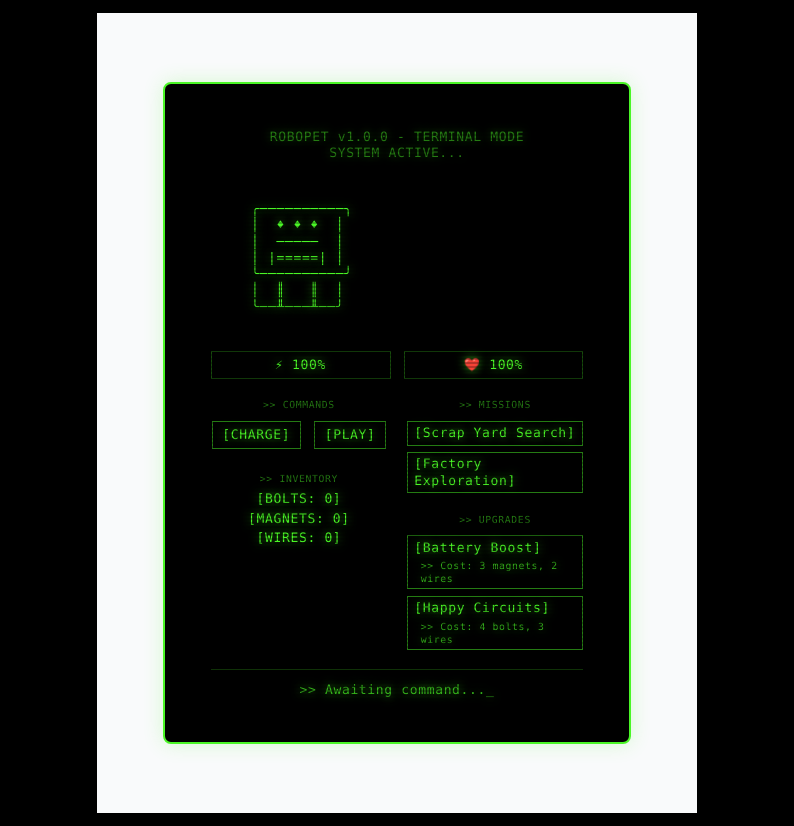
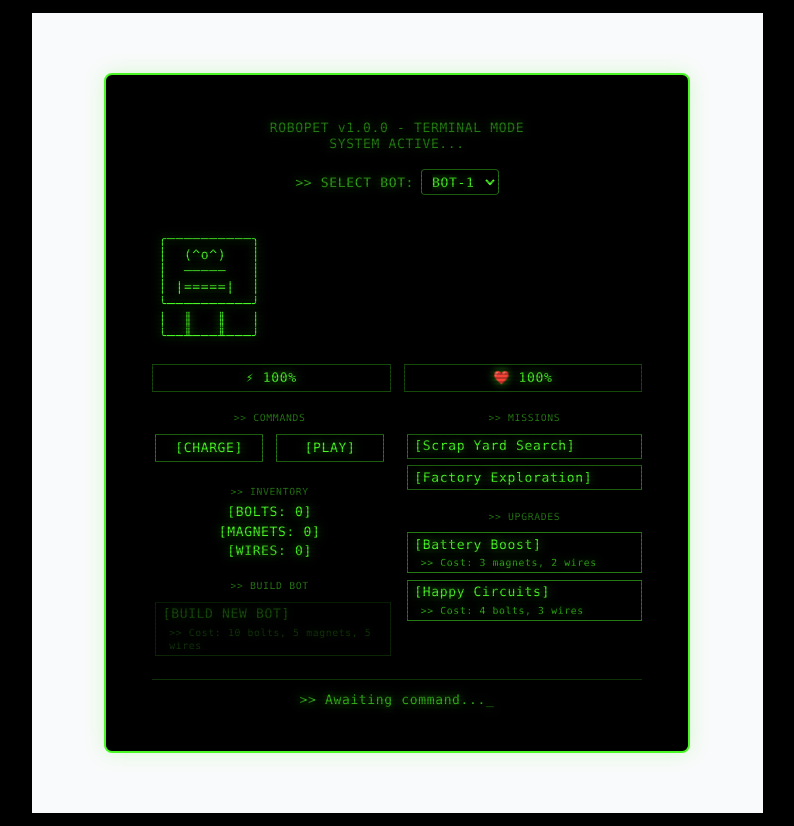
Before and after one commit to marquessam/robot-pet, a Next.js app: page / in a window 1280 px wide. Shown: the whole page, without its empty margins (243-1037 px from the left). Built offline with nearby package versions, Linux system fonts and the light colour scheme.

Commit message:
Update RobotPet.tsx

```diff
--- a/src/components/RobotPet.tsx
+++ b/src/components/RobotPet.tsx
@@ -9,6 +9,7 @@ interface Bot {
   upgrades: Upgrade[];
   isOnMission: boolean;
   missionTimeLeft: number | null;
+  asciiArt: string;
 }
 
 interface Resource {
@@ -60,7 +61,16 @@ const RobotPet = () => {
       }
     ],
     isOnMission: false,
-    missionTimeLeft: null
+    missionTimeLeft: null,
+    asciiArt: `
+╭──────────╮
+│  (^_^ )  │
+│  ─────   │
+│ |=====|  │
+╰──────────╯
+│  ║   ║   │
+╰──╨───╨───╯
+`
   }])
 
   const [activeBot, setActiveBot] = useState<string>('bot-1')
@@ -129,48 +139,59 @@ const RobotPet = () => {
     }
   ]
 
+  // ASCII Art Definitions
   const robotNormal = `
 ╭──────────╮
-    │  ■ ■ ■  │
-    │  ─────  │
-    │ |=====| │
+│  (^_^ )  │
+│  ─────   │
+│ |=====|  │
 ╰──────────╯
-    │  ║   ║  │
-    ╰──╨───╨──╯
+│  ║   ║   │
+╰──╨───╨───╯
 `
 
   const robotHappy = `
 ╭──────────╮
-    │  ♦ ♦ ♦  │
-    │  ─────  │
-    │ |=====| │
+│  (^o^)   │
+│  ─────   │
+│ |=====|  │
 ╰──────────╯
-    │  ║   ║  │
-    ╰──╨───╨──╯
+│  ║   ║   │
+╰──╨───╨───╯
 `
 
   const robotTired = `
 ╭──────────╮
-    │  × × ×  │
-    │  ─────  │
-    │ |=====| │
+│  (._.)   │
+│  ─────   │
+│ |=====|  │
 ╰──────────╯
-    │  ║   ║  │
-    ╰──╨───╨──╯
+│  ║   ║   │
+╰──╨───╨───╯
 `
 
   const robotMission = `
 ╭──────────╮
-    │  {'>'}{'<'}{'>'}  │
-    │  ─────  │
-    │ |=====| │
+│  (>_<)   │
+│  ─────   │
+│ |=====|  │
 ╰──────────╯
-    │  ║   ║  │
-    ╰──╨───╨──╯
+│  ║   ║   │
+╰──╨───╨───╯
+`
+
+  const robotNewBot = `
+╭──────────╮
+│  (^_^)   │
+│  ─────   │
+│ |=====|  │
+╰──────────╯
+│  ║   ║   │
+╰──╨───╨───╯
 `
 
   const getRobotState = () => {
-    if (currentBot.isOnMission) return robotMission
+    if (currentBot.isOnMission) return currentBot.asciiArt
     if (currentBot.energy < 30) return robotTired
     if (currentBot.happiness > 80) return robotHappy
     return robotNormal
@@ -196,7 +217,8 @@ const RobotPet = () => {
       isOnMission: true,
       missionTimeLeft: mission.duration,
       energy: newEnergy,
-      happiness: newHappiness
+      happiness: newHappiness,
+      asciiArt: robotMission
     })
 
     setLastInteraction(`Started mission: ${mission.name}`)
@@ -209,7 +231,8 @@ const RobotPet = () => {
   const completeMission = (mission: Mission) => {
     updateBotState(currentBot.id, {
       isOnMission: false,
-      missionTimeLeft: null
+      missionTimeLeft: null,
+      asciiArt: getRobotState() // Reset to appropriate state
     })
 
     setResources(prevResources => {
@@ -286,6 +309,67 @@ const RobotPet = () => {
     setLastInteraction(`Upgrade applied: ${upgrade.name}!`)
   }
 
+  // Build Bot Functionality
+  const buildBotCost: Resource[] = [
+    { name: 'bolts', amount: 10 },
+    { name: 'magnets', amount: 5 },
+    { name: 'wires', amount: 5 }
+  ]
+
+  const canBuildBot = buildBotCost.every(cost => {
+    const resource = resources.find(r => r.name === cost.name)
+    return resource && resource.amount >= cost.amount
+  })
+
+  const buildBot = () => {
+    if (!canBuildBot) {
+      setLastInteraction('Not enough resources to build a new bot!')
+      return
+    }
+
+    // Deduct resources
+    setResources(prevResources => {
+      const newResources = [...prevResources]
+      buildBotCost.forEach(cost => {
+        const idx = newResources.findIndex(r => r.name === cost.name)
+        if (idx !== -1) {
+          newResources[idx].amount -= cost.amount
+        }
+      })
+      return newResources
+    })
+
+    // Create new bot
+    const newBotId = `bot-${bots.length + 1}`
+    const newBot: Bot = {
+      id: newBotId,
+      name: `BOT-${bots.length + 1}`,
+      energy: 100,
+      happiness: 100,
+      upgrades: [
+        {
+          name: 'Battery Boost',
+          cost: [{ name: 'magnets', amount: 3 }, { name: 'wires', amount: 2 }],
+          applied: false,
+          effect: 'Increases energy gain from charging'
+        },
+        {
+          name: 'Happy Circuits',
+          cost: [{ name: 'bolts', amount: 4 }, { name: 'wires', amount: 3 }],
+          applied: false,
+          effect: 'Reduces happiness loss from missions'
+        }
+      ],
+      isOnMission: false,
+      missionTimeLeft: null,
+      asciiArt: robotNewBot // Assign different ASCII art
+    }
+
+    setBots(prevBots => [...prevBots, newBot])
+    setActiveBot(newBotId)
+    setLastInteraction(`New bot built: ${newBot.name}!`)
+  }
+
   return (
     <div className="terminal-container">
       <div className="relative screen rounded-xl overflow-hidden shadow-[0_0_20px_rgba(74,246,38,0.2)] border border-[#4af626]/20 crt">
@@ -294,6 +378,23 @@ const RobotPet = () => {
           <div className="text-xs mb-6 flex flex-col gap-1 terminal-glow opacity-50 text-center">
             <div>ROBOPET v1.0.0 - TERMINAL MODE</div>
             <div>SYSTEM ACTIVE...</div>
+          </div>
+
+          {/* Bot Selection */}
+          <div className="mb-4 text-center">
+            <label htmlFor="bot-select" className="text-xs terminal-glow opacity-70 mr-2">
+              {'>>'} SELECT BOT:
+            </label>
+            <select
+              id="bot-select"
+              value={activeBot}
+              onChange={(e) => setActiveBot(e.target.value)}
+              className="terminal-glow px-2 py-1 border border-[#4af626]/50 bg-transparent text-[#4af626] rounded"
+            >
+              {bots.map(bot => (
+                <option key={bot.id} value={bot.id}>{bot.name}</option>
+              ))}
+            </select>
           </div>
 
           {/* Robot Display */}
@@ -354,6 +455,21 @@ const RobotPet = () => {
                   ))}
                 </div>
               </div>
+
+              {/* Build Bot */}
+              <div>
+                <div className="text-xs mb-2 text-[#4af626]/50 text-center">{'>>'} BUILD BOT</div>
+                <button
+                  onClick={buildBot}
+                  disabled={!canBuildBot}
+                  className="w-full text-left text-sm terminal-glow px-2 py-1 border border-[#4af626]/50 hover:bg-[#4af626]/10 hover:border-[#4af626] disabled:opacity-30 disabled:hover:bg-transparent disabled:cursor-not-allowed transition-colors duration-150 text-[#4af626]"
+                >
+                  [BUILD NEW BOT]
+                  <div className="text-xs opacity-70 mt-1 pl-2">
+                    {'>>'} Cost: {buildBotCost.map(c => `${c.amount} ${c.name}`).join(', ')}
+                  </div>
+                </button>
+              </div>
             </div>
 
             {/* Right Column */}
```
Lines whose indentation alone changed are shown as unchanged.
